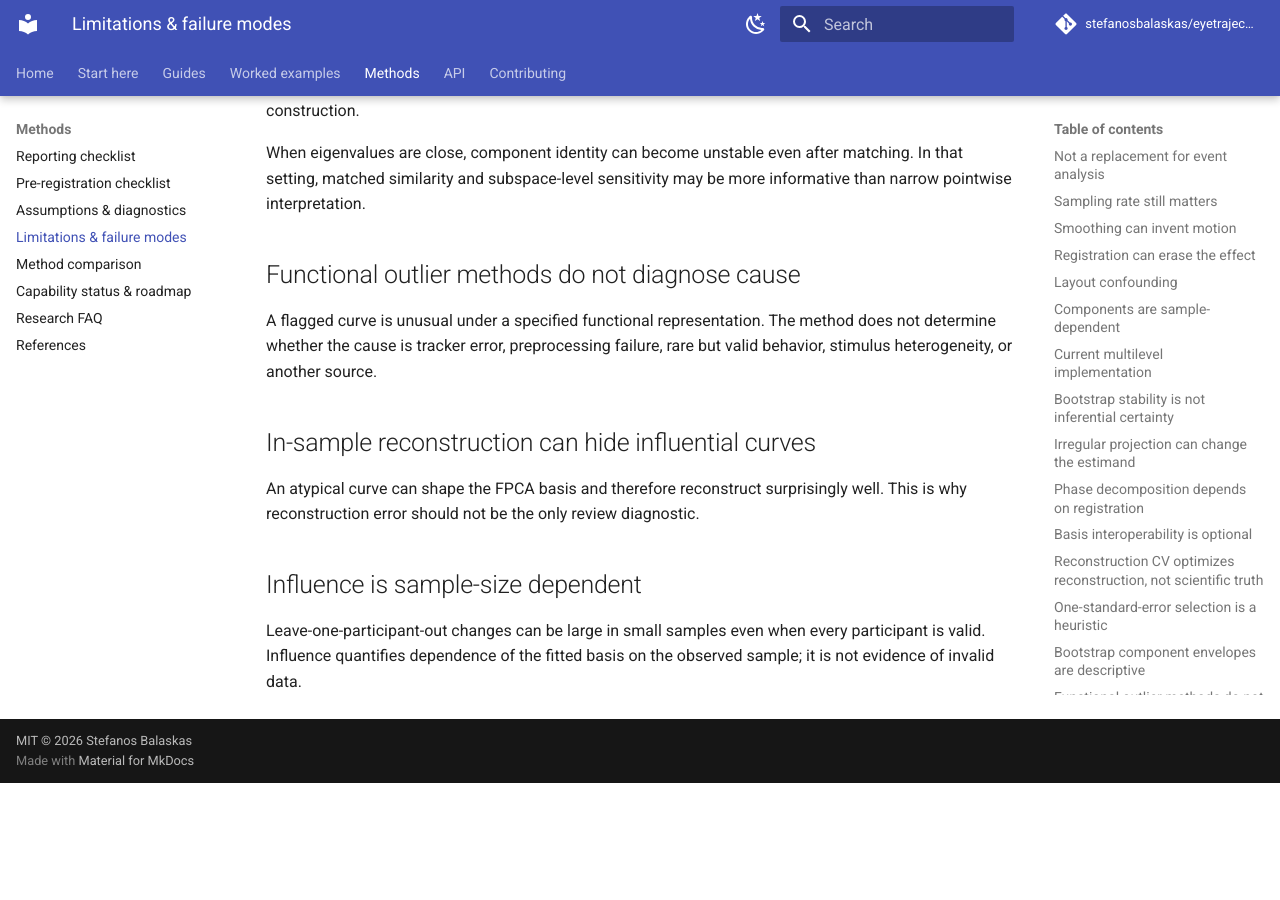
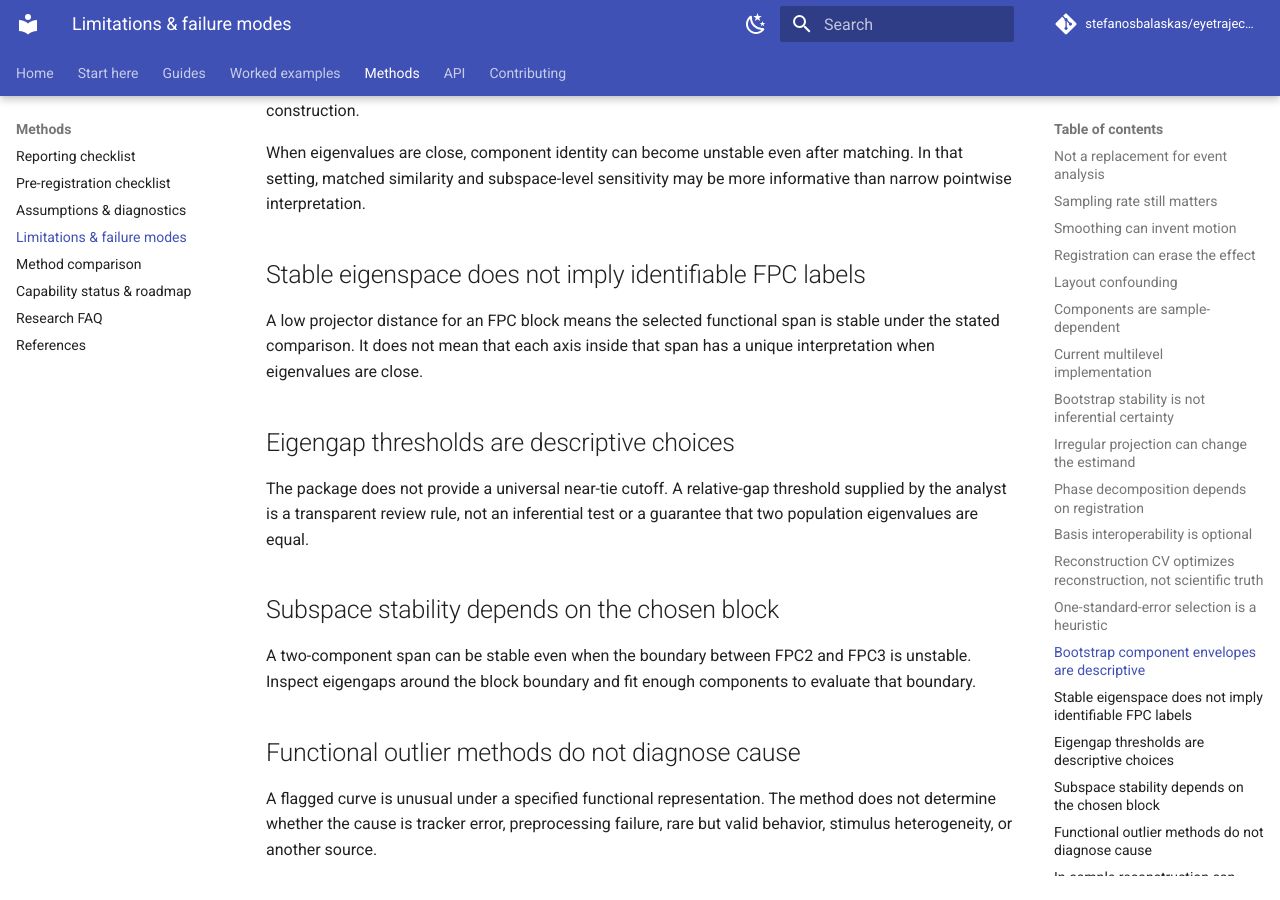
Before and after one commit to stefanosbalaskas/eyetrajectoriespy, an MkDocs documentation site: the page built from docs/methods/limitations.md, in a window 1280 px wide and 900 px high, scrolled down 2187 px. Built offline with MkDocs 1.6.1 and Material for MkDocs 9.7.7, drawn with Linux system fonts in a browser that asks for light colours; comment, search, counter and statistics services are not loaded; before the commit the page ends 2970 px from its top, so only the background shows below that.

Commit message:
Add eigenspace stability limitations

```diff
--- a/docs/methods/limitations.md
+++ b/docs/methods/limitations.md
@@ -62,6 +62,18 @@ Matched, sign-aligned bootstrap envelopes summarize pointwise variability of est
 
 When eigenvalues are close, component identity can become unstable even after matching. In that setting, matched similarity and subspace-level sensitivity may be more informative than narrow pointwise interpretation.
 
+## Stable eigenspace does not imply identifiable FPC labels
+
+A low projector distance for an FPC block means the selected functional span is stable under the stated comparison. It does not mean that each axis inside that span has a unique interpretation when eigenvalues are close.
+
+## Eigengap thresholds are descriptive choices
+
+The package does not provide a universal near-tie cutoff. A relative-gap threshold supplied by the analyst is a transparent review rule, not an inferential test or a guarantee that two population eigenvalues are equal.
+
+## Subspace stability depends on the chosen block
+
+A two-component span can be stable even when the boundary between FPC2 and FPC3 is unstable. Inspect eigengaps around the block boundary and fit enough components to evaluate that boundary.
+
 ## Functional outlier methods do not diagnose cause
 
 A flagged curve is unusual under a specified functional representation. The method does not determine whether the cause is tracker error, preprocessing failure, rare but valid behavior, stimulus heterogeneity, or another source.
```
